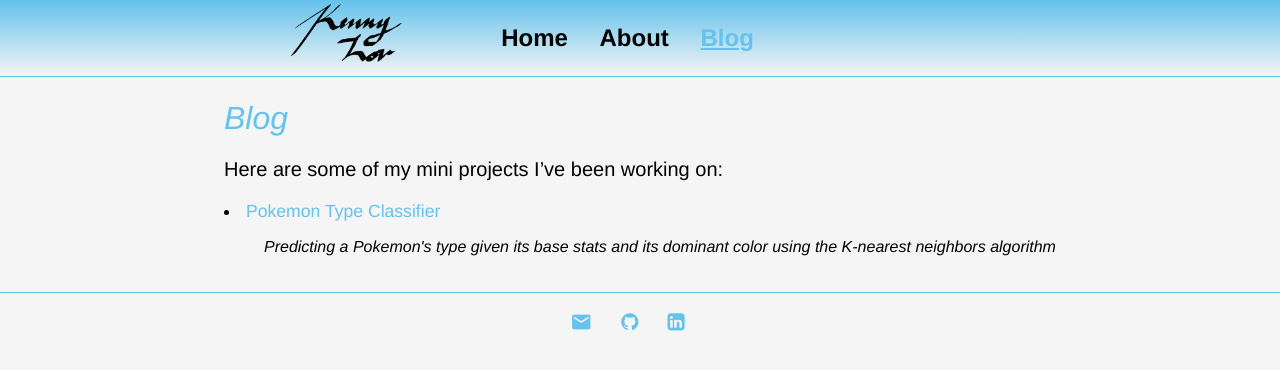
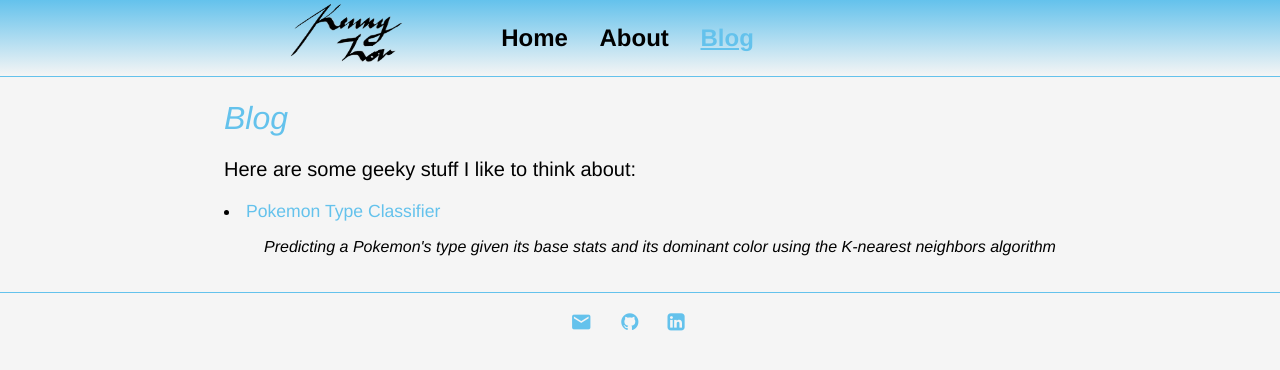
Before and after one commit to clfkenny/clfkenny.github.io, a Jekyll site: the page built from projects/index.md, in a window 1280 px wide. Shown: the top 370 px of the page. Built offline with Jekyll 4.4.1, drawn with Linux system fonts in a browser that asks for light colours.

Commit message:
Update index.md

```diff
--- a/projects/index.md
+++ b/projects/index.md
@@ -12,7 +12,7 @@ nav ul li:nth-child(3) a{
 </style>
 
 # *Blog*
-### Here are some of my mini projects I've been working on:
+### Here are some geeky stuff I like to think about:
 
 <p>
   <li><a href= "/projects/pokemon_classifier">Pokemon Type Classifier</a>
```
